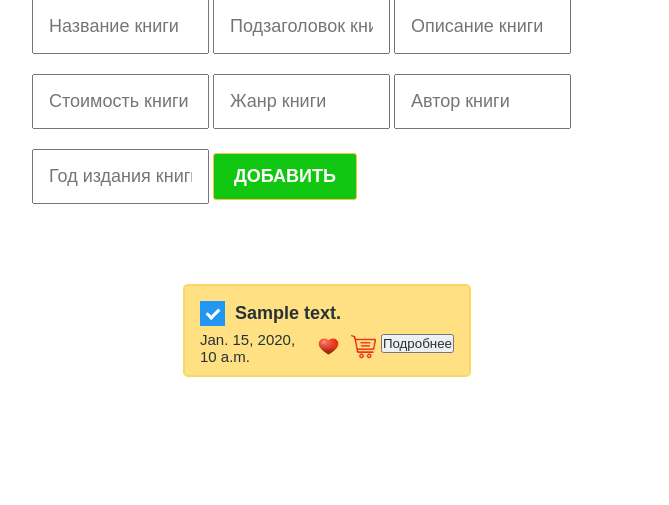
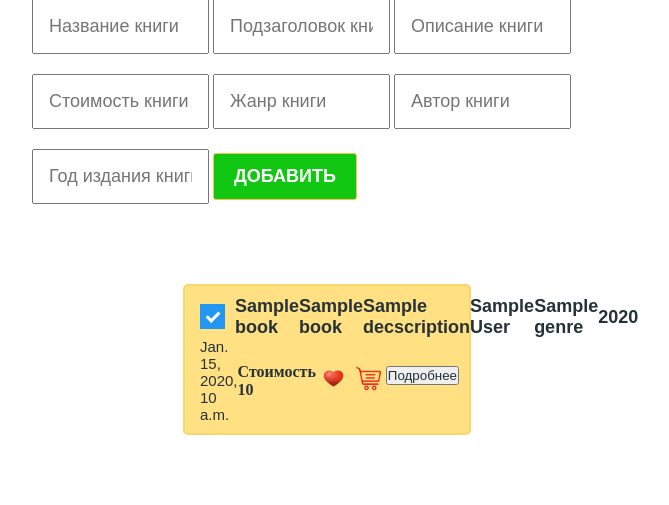
Before and after one commit to Farida700/books, a Django app: template shop/templates/books.html in a window 1280 px wide. Shown: the part 589-1094 px from the top of the page, without its empty margins (313-982 px from the left). Before the commit the page ends 966 px from the top, so only its background shows below. Run offline with Django 3.2, Linux system fonts and the light colour scheme; tables that the repository leaves empty hold one stand-in row (values such as "Sample post"); the template is opened without the code that fills it: values that come from a table or form of the project are taken from there, most other values are stand-ins (such as "Sample title", 1, 10 or a date in 2020).

Commit message:
added new

```diff
--- a/shop/models.py
+++ b/shop/models.py
@@ -3,7 +3,15 @@
 # Create your models here.
 
 class Books(models.Model):
-    text = models.CharField(max_length=100)
+    title = models.CharField(max_length=100)
+    subtitle = models.CharField(max_length=500)
+    description = models.CharField(max_length=1000)
+    price = models.CharField(max_length=10)
+    genre = models.CharField(max_length=20)
+    author = models.CharField(max_length=50)
+    year = models.DateField(auto_created=True)
+    date = models.DateField(auto_now_add=True)
+    is_favorite = models.BooleanField(default=False)
     created_at = models.DateTimeField(auto_now_add=True)
     is_closed = models.BooleanField(default=False)
     is_favorite = models.BooleanField(default=False)
--- a/shop/templates/books.html
+++ b/shop/templates/books.html
@@ -25,6 +25,7 @@
           <button class="create_button">Добавить</button>
         </form>
       </div>
+
       <div class="todo_container">
 
         {% for books in books_list %}
@@ -44,10 +45,16 @@
               />
               <span class="checkmark"></span>
             </lable>
-            <h4><a href="{% url 'closed-todo' books.id %}">{{ books.text }}</a></h4>
+            <h4><a href="{% url 'closed-todo' books.id %}">{{ book.title }}</a></h4>
+            <h4>{{ book.subtitle }}</h4>
+            <h4>{{ book.decscription }}</h4>
+            <h4>{{ book.author }}</h4>
+            <h4>{{ book.genre }}</h4>
+            <h4>{{ book.year }}</h4>
           </div>
           <div class="todo_item_footer">
             <p>{{ books.created_at }}</p>
+            <h4>Стоимость {{ book.price }}</h4>
             <div class="action_buttons">
               {% if books.is_favorite %}
                 <a href="{% url 'mark-todo' books.id %}"><img src="{% static './icons/heart2.png' %}"/></a>
```
Also changed, not shown: shop/views.py (+19 -19 lines).
